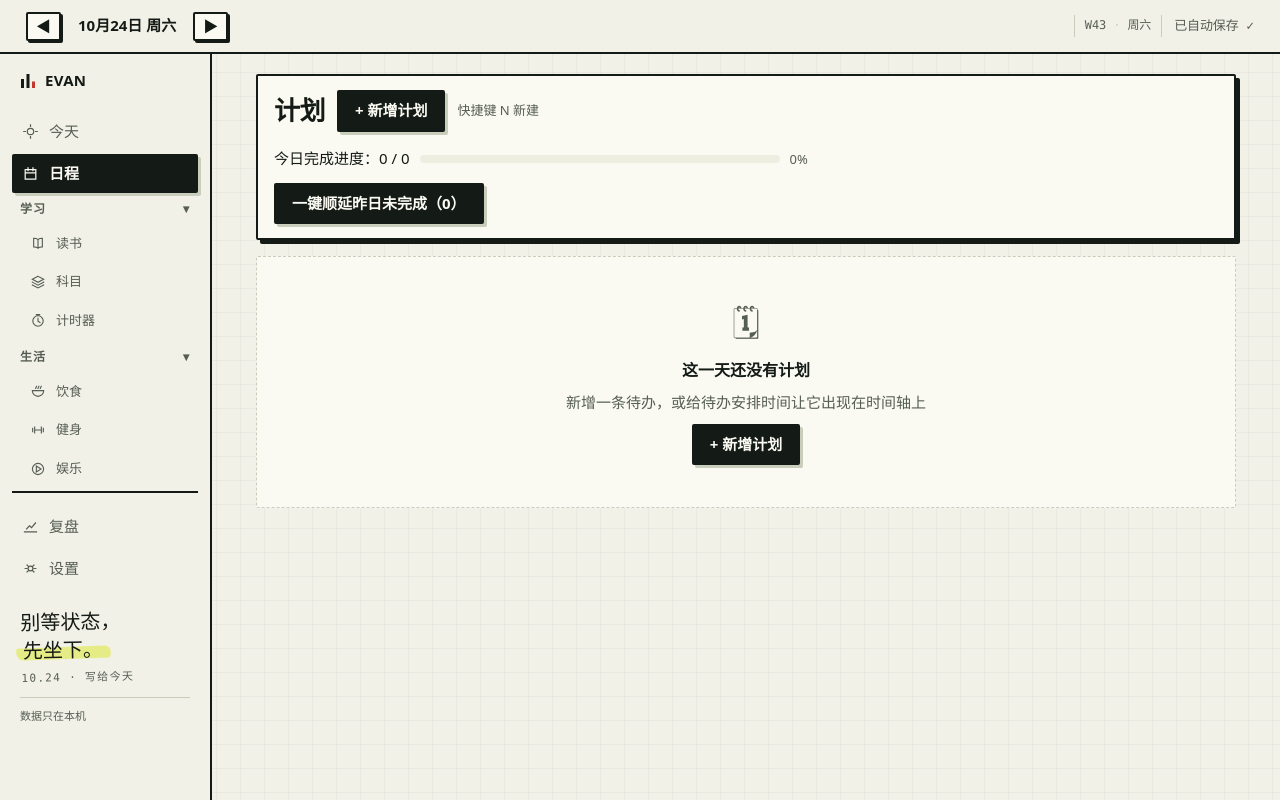
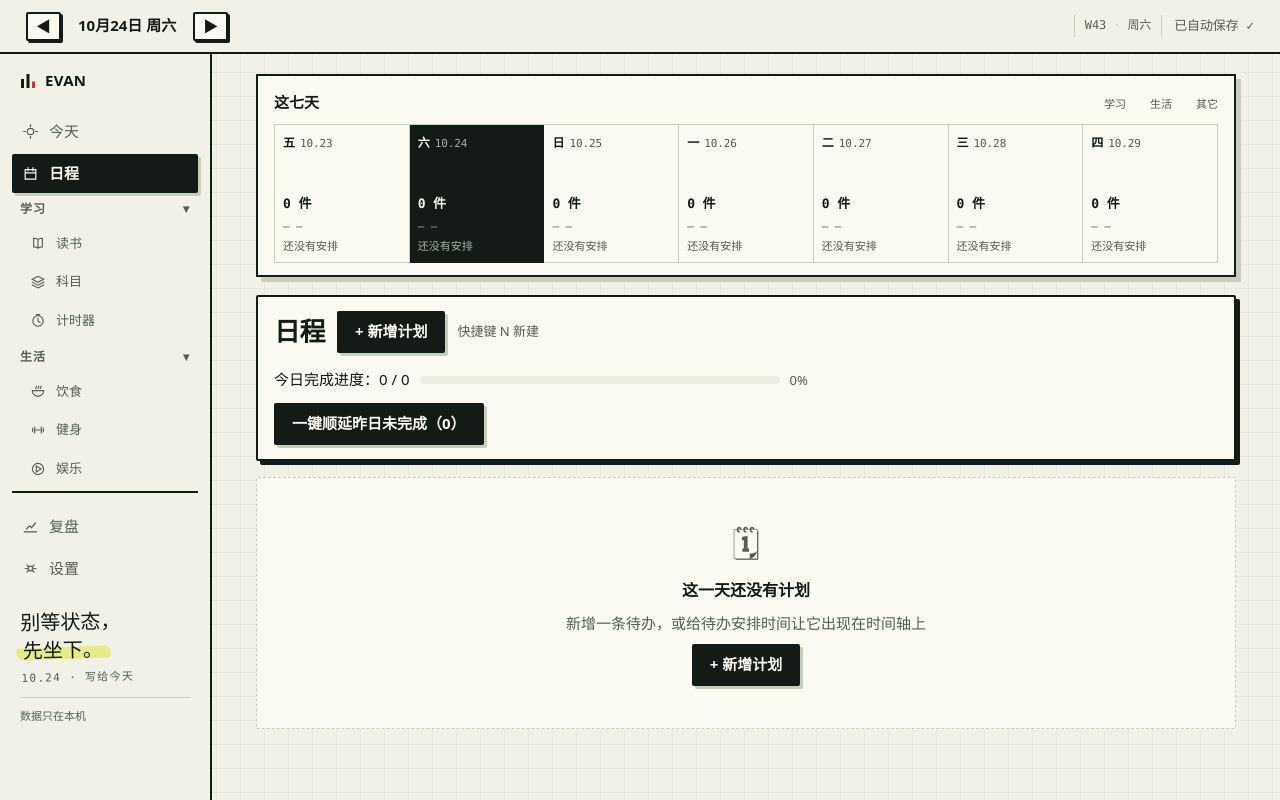
Before and after one commit to sdreamu/personal-app, a Vue app: page /#/plan in a window 1280 px wide. Built offline with nearby package versions, Linux system fonts and the light colour scheme.

Commit message:
feat(schedule): 日程页顶部加七天概览（三泳道+列脚摘要）

```diff
--- /dev/null
+++ b/src/components/ScheduleWeek.vue
@@ -0,0 +1,334 @@
+<script setup lang="ts">
+import { computed, onMounted, ref, watch } from 'vue';
+import { listAliveByDate, type Plan, type StudyRecord } from '@/db';
+import { useDateStore } from '@/stores/date';
+import { useSettingsStore } from '@/stores/settings';
+import { addDays, formatDuration, logicalToday, MINUTES_PER_DAY, weekdayCN } from '@/utils/date';
+
+/**
+ * 日程页顶部的一周概览（v5）：默认窗口「昨天 → 后五天」共 7 天。
+ * 每列 = 一天，分三条泳道（学习 / 生活 / 其它），列脚给摘要：件数 + 学习时长 + 主项。
+ * 点某天等于把下面的单日时间轴切到那天，不跳页。
+ */
+interface LaneBar {
+  left: string;
+  width: string;
+  done: boolean;
+  miss: boolean;
+  title: string;
+}
+
+interface WeekColumn {
+  date: string;
+  weekday: string;
+  dayLabel: string;
+  isToday: boolean;
+  count: number;
+  doneCount: number;
+  studySec: number;
+  main: string;
+  lanes: Record<'study' | 'life' | 'other', LaneBar[]>;
+}
+
+const dateStore = useDateStore();
+const settings = useSettingsStore();
+const columns = ref<WeekColumn[]>([]);
+const loading = ref(true);
+
+const selected = computed(() => dateStore.selectedDate);
+
+function percent(offset: number): number {
+  return Math.min(100, Math.max(0, (offset / MINUTES_PER_DAY) * 100));
+}
+
+function laneOf(plan: Plan, customKeys: Set<string>): 'study' | 'life' | 'other' {
+  if (plan.category_key === 'study') return 'study';
+  if (plan.category_key === 'life') return 'life';
+  if (customKeys.has(plan.category_key)) return 'other';
+  return 'other';
+}
+
+async function load(): Promise<void> {
+  loading.value = true;
+  const today = logicalToday(settings.dayStartMin);
+  const nowOffset = ((new Date().getHours() * 60 + new Date().getMinutes() - settings.dayStartMin) % MINUTES_PER_DAY + MINUTES_PER_DAY) % MINUTES_PER_DAY;
+  const result: WeekColumn[] = [];
+
+  for (let index = -1; index <= 5; index += 1) {
+    const date = addDays(today, index);
+    let plans: Plan[] = [];
+    let records: StudyRecord[] = [];
+    try {
+      plans = await listAliveByDate('plans', date);
+      records = await listAliveByDate('study_records', date);
+    } catch {
+      plans = [];
+      records = [];
+    }
+
+    const lanes: WeekColumn['lanes'] = { study: [], life: [], other: [] };
+    const customKeys = new Set<string>();
+    for (const plan of plans) {
+      if (plan.category_key !== 'study' && plan.category_key !== 'life') customKeys.add(plan.category_key);
+    }
+    for (const plan of plans) {
+      if (plan.start_min === null || plan.end_min === null || plan.end_min <= plan.start_min) continue;
+      const lane = laneOf(plan, customKeys);
+      lanes[lane].push({
+        left: `${percent(plan.start_min)}%`,
+        width: `${Math.max(2, percent(plan.end_min - plan.start_min))}%`,
+        done: plan.done,
+        miss: !plan.done && index <= 0 && plan.end_min <= nowOffset,
+        title: plan.title,
+      });
+    }
+
+    const isToday = date === today;
+    const firstUndone = plans.find((plan) => !plan.done) ?? plans[0] ?? null;
+    result.push({
+      date,
+      weekday: weekdayCN(date).replace('周', ''),
+      dayLabel: date.slice(5).replace('-', '.'),
+      isToday,
+      count: plans.length,
+      doneCount: plans.filter((plan) => plan.done).length,
+      studySec: records.reduce((sum, record) => sum + record.duration_sec, 0),
+      main: firstUndone === null ? '还没有安排' : firstUndone.title,
+      lanes,
+    });
+  }
+
+  columns.value = result;
+  loading.value = false;
+}
+
+function pick(date: string): void {
+  dateStore.setSelected(date);
+}
+
+onMounted(() => {
+  void load();
+});
+
+watch(() => settings.dayStartMin, () => void load());
+</script>
+
+<template>
+  <section class="week" data-test="schedule-week">
+    <div class="week-head">
+      <h2 class="week-title">这七天</h2>
+      <ul class="legend" aria-hidden="true">
+        <li><span class="dot lane-study" />学习</li>
+        <li><span class="dot lane-life" />生活</li>
+        <li><span class="dot lane-other" />其它</li>
+      </ul>
+    </div>
+
+    <div class="week-grid" :class="{ loading }">
+      <button
+        v-for="column in columns"
+        :key="column.date"
+        type="button"
+        class="day"
+        :class="{ today: column.isToday, sel: column.date === selected }"
+        :data-test="`week-day-${column.date}`"
+        @click="pick(column.date)"
+      >
+        <span class="day-head">
+          <span class="day-weekday">{{ column.weekday }}</span>
+          <span class="day-date num">{{ column.dayLabel }}</span>
+        </span>
+
+        <span class="lanes" aria-hidden="true">
+          <span v-for="lane in (['study', 'life', 'other'] as const)" :key="lane" class="lane" :class="'lane-' + lane">
+            <span
+              v-for="(bar, index) in column.lanes[lane]"
+              :key="index"
+              class="bar"
+              :class="{ done: bar.done, miss: bar.miss }"
+              :style="{ left: bar.left, width: bar.width }"
+            />
+          </span>
+        </span>
+
+        <span class="day-count num">{{ column.count }} 件</span>
+        <span class="day-study num">{{ column.studySec > 0 ? formatDuration(column.studySec) : '— —' }}</span>
+        <span class="day-main">{{ column.main }}</span>
+        <span v-if="column.count > 0" class="day-done num">完成 {{ column.doneCount }}/{{ column.count }}</span>
+      </button>
+    </div>
+  </section>
+</template>
+
+<style scoped>
+.week {
+  margin: 0 0 18px;
+  padding: 16px 16px 12px;
+  background: var(--panel);
+  border: var(--line-w) solid var(--border-ink);
+  box-shadow: 5px 5px 0 var(--slab);
+}
+.week-head {
+  display: flex;
+  align-items: baseline;
+  justify-content: space-between;
+  gap: 12px;
+  margin-bottom: 10px;
+}
+.week-title {
+  margin: 0;
+  font-size: 15px;
+  font-weight: 700;
+}
+.legend {
+  display: flex;
+  gap: 12px;
+  margin: 0;
+  padding: 0;
+  list-style: none;
+  font-size: 11px;
+  color: var(--muted);
+}
+.legend li {
+  display: flex;
+  align-items: center;
+  gap: 4px;
+}
+.dot {
+  width: 8px;
+  height: 8px;
+  display: inline-block;
+}
+.week-grid {
+  display: grid;
+  grid-template-columns: repeat(7, minmax(0, 1fr));
+  border-top: 1px solid var(--border);
+  border-left: 1px solid var(--border);
+}
+.day {
+  display: flex;
+  flex-direction: column;
+  gap: 5px;
+  min-height: 132px;
+  padding: 9px 8px 8px;
+  text-align: left;
+  background: none;
+  border: none;
+  border-right: 1px solid var(--border);
+  border-bottom: 1px solid var(--border);
+  cursor: pointer;
+}
+.day:hover {
+  background: var(--panel-2);
+}
+.day.sel {
+  outline: 2px solid var(--border-ink);
+  outline-offset: -2px;
+}
+.day.today {
+  background: var(--text);
+  color: var(--panel);
+}
+.day-head {
+  display: flex;
+  align-items: baseline;
+  gap: 5px;
+}
+.day-weekday {
+  font-size: 12px;
+  font-weight: 700;
+}
+.day-date {
+  font-size: 11px;
+  color: var(--muted);
+}
+.day.today .day-date {
+  color: var(--hero-sub);
+}
+.lanes {
+  display: flex;
+  flex-direction: column;
+  gap: 2px;
+  padding: 3px 0;
+  border-top: 1px solid var(--border);
+  border-bottom: 1px solid var(--border);
+}
+.day.today .lanes {
+  border-color: var(--field-tick);
+}
+.lane {
+  position: relative;
+  height: 7px;
+}
+.bar {
+  position: absolute;
+  top: 0;
+  bottom: 0;
+}
+.lane-study .bar {
+  background: var(--accent);
+}
+.lane-life .bar {
+  background: var(--muted);
+}
+.lane-other .bar {
+  background: var(--border-ink);
+  opacity: 0.5;
+}
+.day.today .lane-study .bar {
+  background: var(--hero-ink);
+}
+.day.today .lane-life .bar {
+  background: var(--hero-sub);
+}
+.day.today .lane-other .bar {
+  background: var(--hero-ink);
+  opacity: 0.45;
+}
+.bar.done {
+  opacity: 0.4;
+}
+.bar.miss {
+  background: var(--danger);
+  opacity: 1;
+}
+.day-count {
+  font-size: 13px;
+  font-weight: 600;
+}
+.day-study {
+  font-size: 11px;
+  color: var(--muted);
+}
+.day.today .day-study {
+  color: var(--hero-sub);
+}
+.day-main {
+  font-size: 11px;
+  line-height: 1.3;
+  color: var(--muted);
+  display: -webkit-box;
+  -webkit-line-clamp: 2;
+  -webkit-box-orient: vertical;
+  overflow: hidden;
+}
+.day.today .day-main {
+  color: var(--hero-sub);
+}
+.day-done {
+  margin-top: auto;
+  font-size: 10px;
+  color: var(--muted);
+}
+.day.today .day-done {
+  color: var(--hero-sub);
+}
+.week-grid.loading {
+  opacity: 0.6;
+}
+@media (max-width: 980px) {
+  .week-grid {
+    grid-template-columns: repeat(2, minmax(0, 1fr));
+  }
+}
+</style>
--- a/src/views/PlanView.vue
+++ b/src/views/PlanView.vue
@@ -7,6 +7,7 @@ import PlanFormModal from '@/components/PlanFormModal.vue';
 import PlanTimeline from '@/components/PlanTimeline.vue';
 import { useDateStore } from '@/stores/date';
 import { useModalStore } from '@/stores/modal';
+import ScheduleWeek from '@/components/ScheduleWeek.vue';
 import { usePlanStore, type PlanFormPayload } from '@/stores/plan';
 import { useSettingsStore } from '@/stores/settings';
 import { useTimerStore } from '@/stores/timer';
@@ -172,9 +173,10 @@ function onKeydown(event: KeyboardEvent): void {
 
 <template>
   <section class="page plan-page" data-test="plan-view">
+    <ScheduleWeek />
     <div class="settings-card plan-header" data-test="plan-header">
       <div class="header-row">
-        <h1 class="page-title">计划</h1>
+        <h1 class="page-title">日程</h1>
         <button class="primary-btn" data-test="add-plan-btn" @click="openCreate">+ 新增计划</button>
         <span class="hint">快捷键 N 新建</span>
       </div>
```
Also changed, not shown: 1 other file (tests, documents, lock files or other folders).
